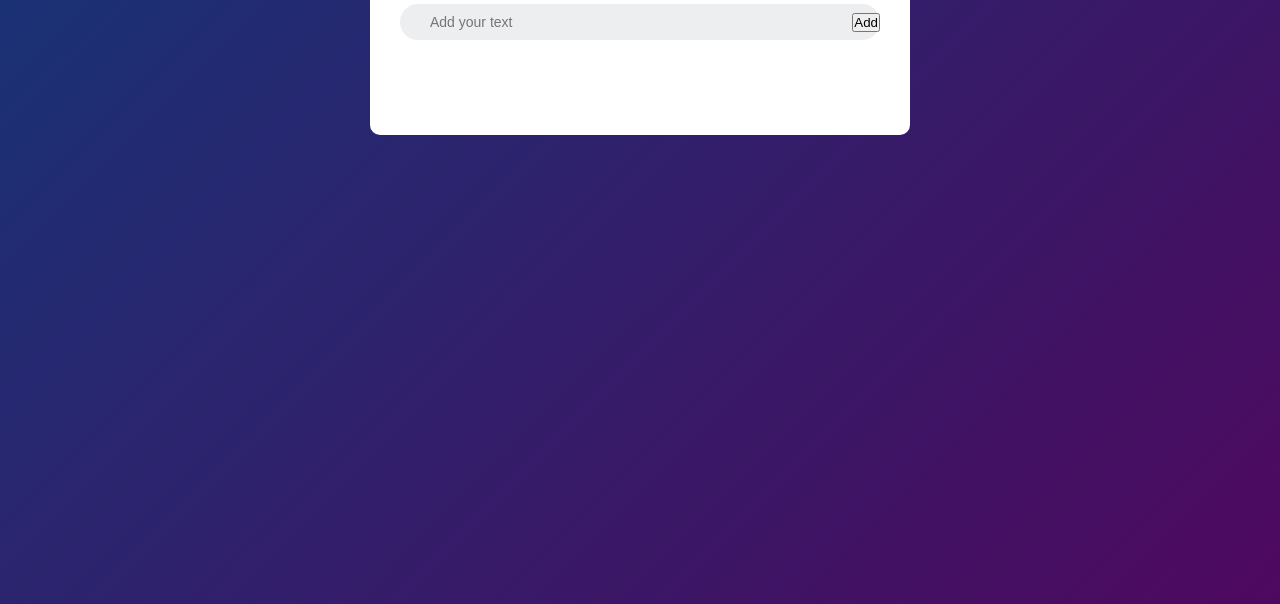
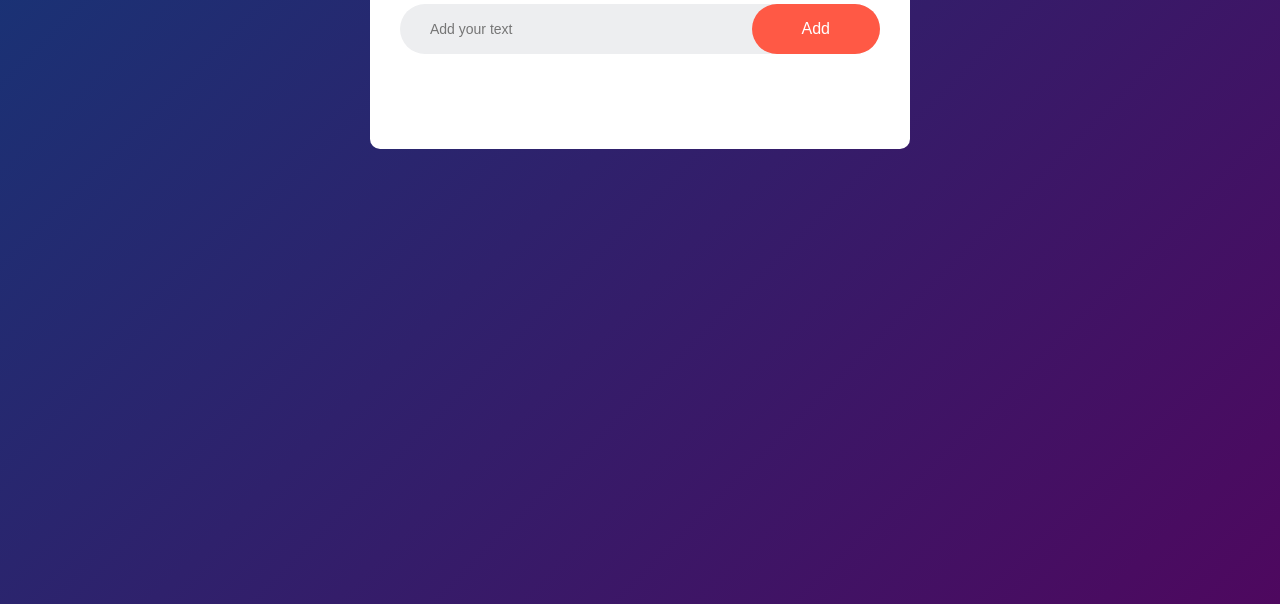
Before and after one commit to Nebenmor/To-Do-List, a plain HTML site: page index.html in a window 1280 px wide. Shown: the part 196-800 px from the top of the page. Drawn offline with Linux system fonts and the light colour scheme.

Commit message:
implement style to button element

```diff
--- a/style.css
+++ b/style.css
@@ -51,3 +51,14 @@ input {
     padding: 10px;
     font-size: 14px;
 }
+
+button {
+    border: none;
+    outline: none;
+    padding: 16px 50px;
+    background: #ff5945;
+    color: #fff;
+    font-size: 16px;
+    cursor: pointer;
+    border-radius: 40px;
+}
```
